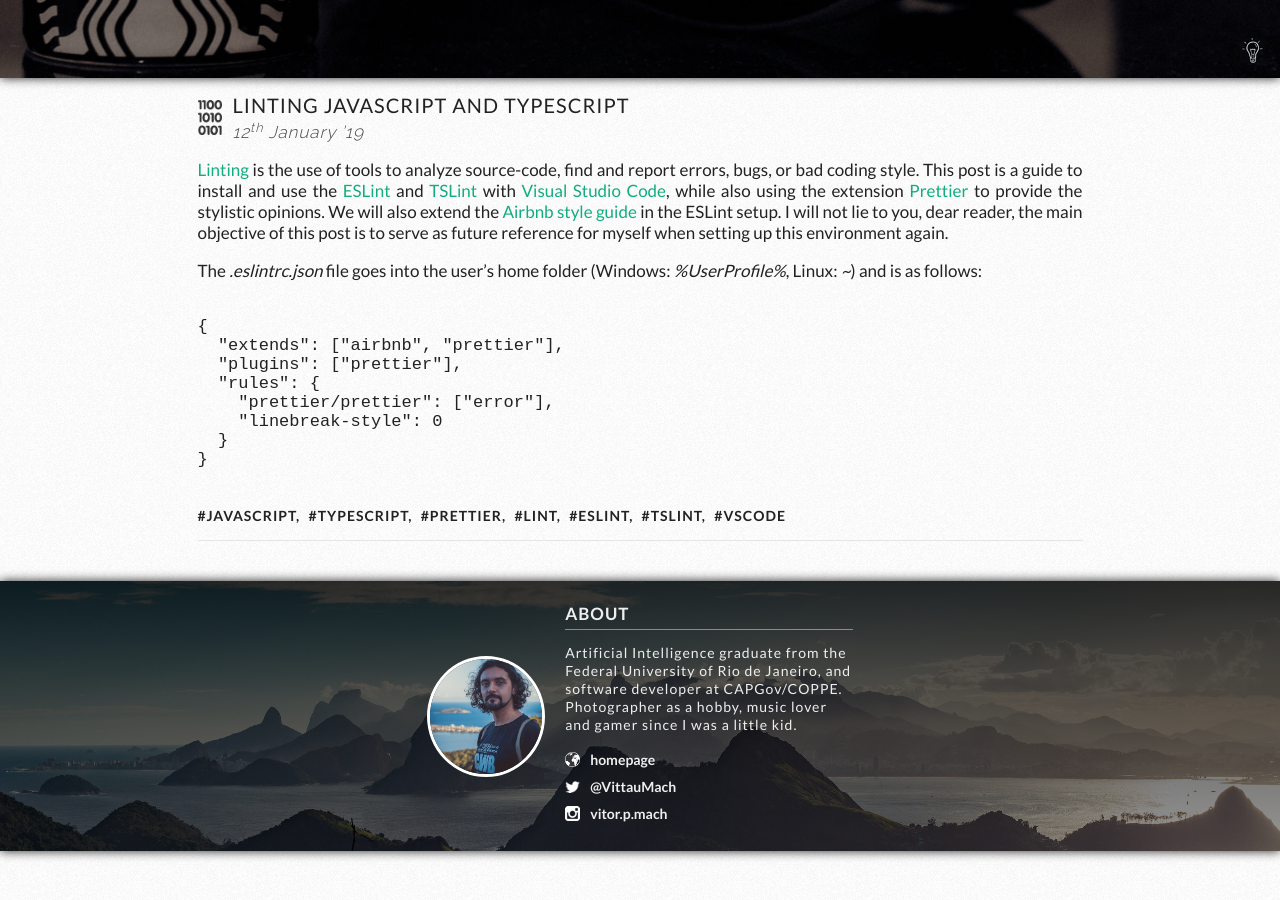
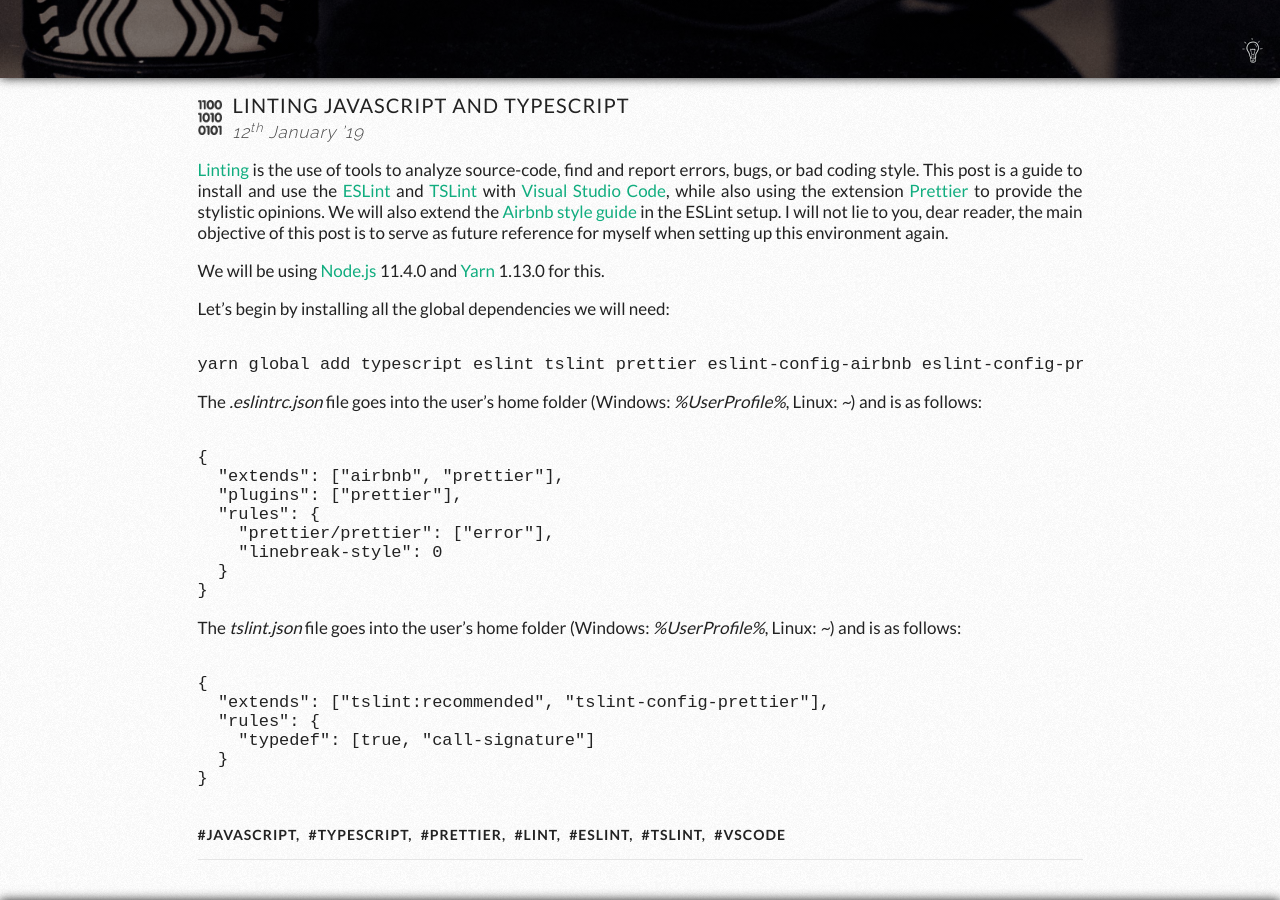
Before and after one commit to vittau/blog, a Jekyll site: the page built from _posts/2019-01-12-linting-javascript-and-typescript.markdown, in a window 1280 px wide and 900 px high, scrolled down 322 px. Built offline with Jekyll 4.4.1, drawn with Linux system fonts in a browser that asks for light colours; nearby versions of some CDN libraries; comment, search, counter and statistics services are not loaded; a style sheet for code colours, icons or effects is not loaded.

Commit message:
WIP of the linting post

```diff
--- a/_posts/2019-01-12-linting-javascript-and-typescript.markdown
+++ b/_posts/2019-01-12-linting-javascript-and-typescript.markdown
@@ -11,6 +11,14 @@
 
 <!--more-->
 
+We will be using <a href="https://nodejs.org" target="_blank">Node.js</a> 11.4.0 and <a href="https://yarnpkg.com" target="_blank">Yarn</a> 1.13.0 for this.
+
+Let's begin by installing all the global dependencies we will need:
+
+<pre><code class="bash">
+yarn global add typescript eslint tslint prettier eslint-config-airbnb eslint-config-prettier eslint-plugin-import eslint-plugin-jsx-a11y eslint-plugin-react eslint-plugin-prettier tslint-config-prettier
+</code></pre>
+
 The <i>.eslintrc.json</i> file goes into the user's home folder (Windows: <i>%UserProfile%</i>, Linux: <i>~</i>) and is as follows:
 
 <pre><code class="javascript">
@@ -23,3 +31,14 @@
   }
 }
 </code></pre>
+
+The <i>tslint.json</i> file goes into the user's home folder (Windows: <i>%UserProfile%</i>, Linux: <i>~</i>) and is as follows:
+
+<pre><code class="javascript">
+{
+  "extends": ["tslint:recommended", "tslint-config-prettier"],
+  "rules": {
+    "typedef": [true, "call-signature"]
+  }
+}
+</code></pre>
```
